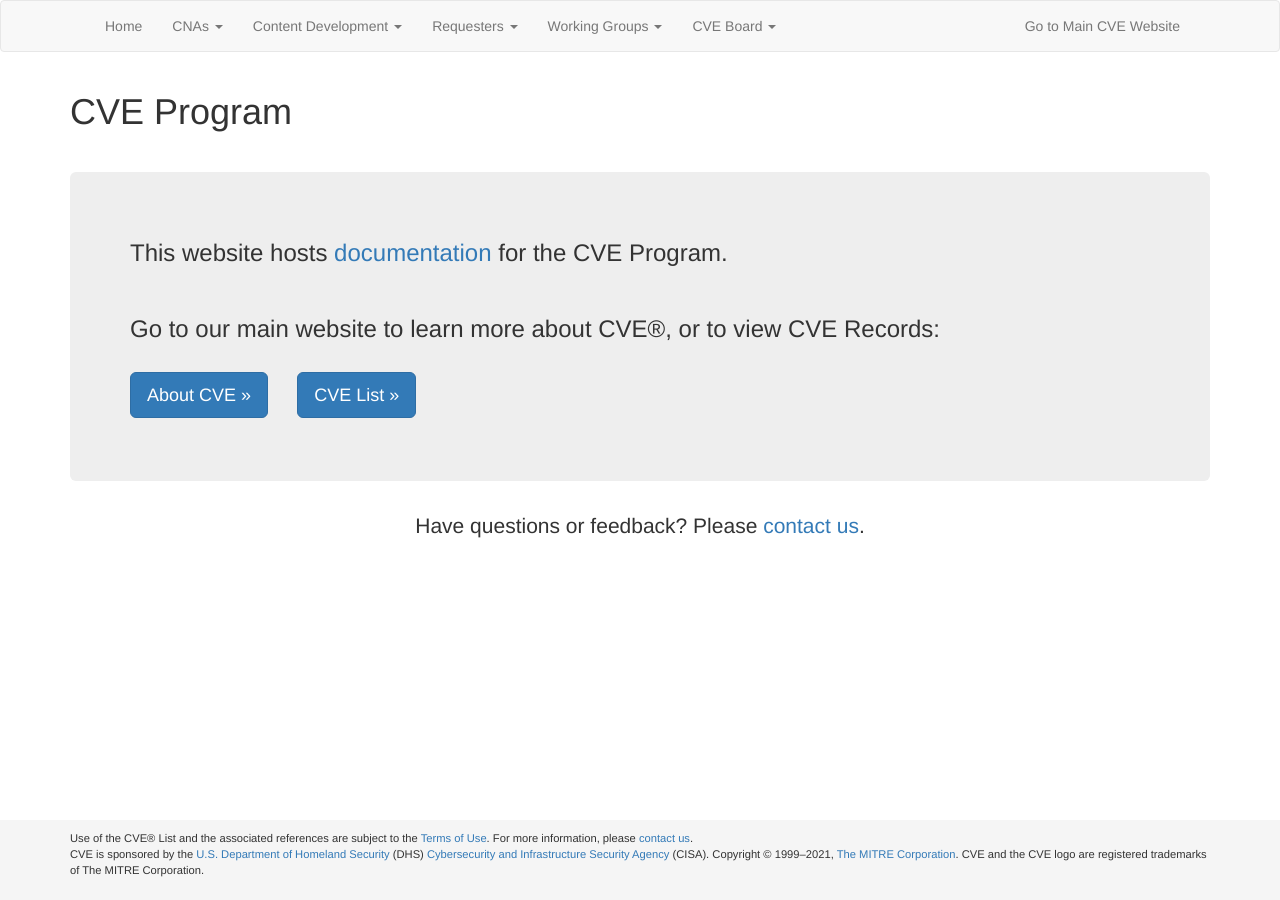
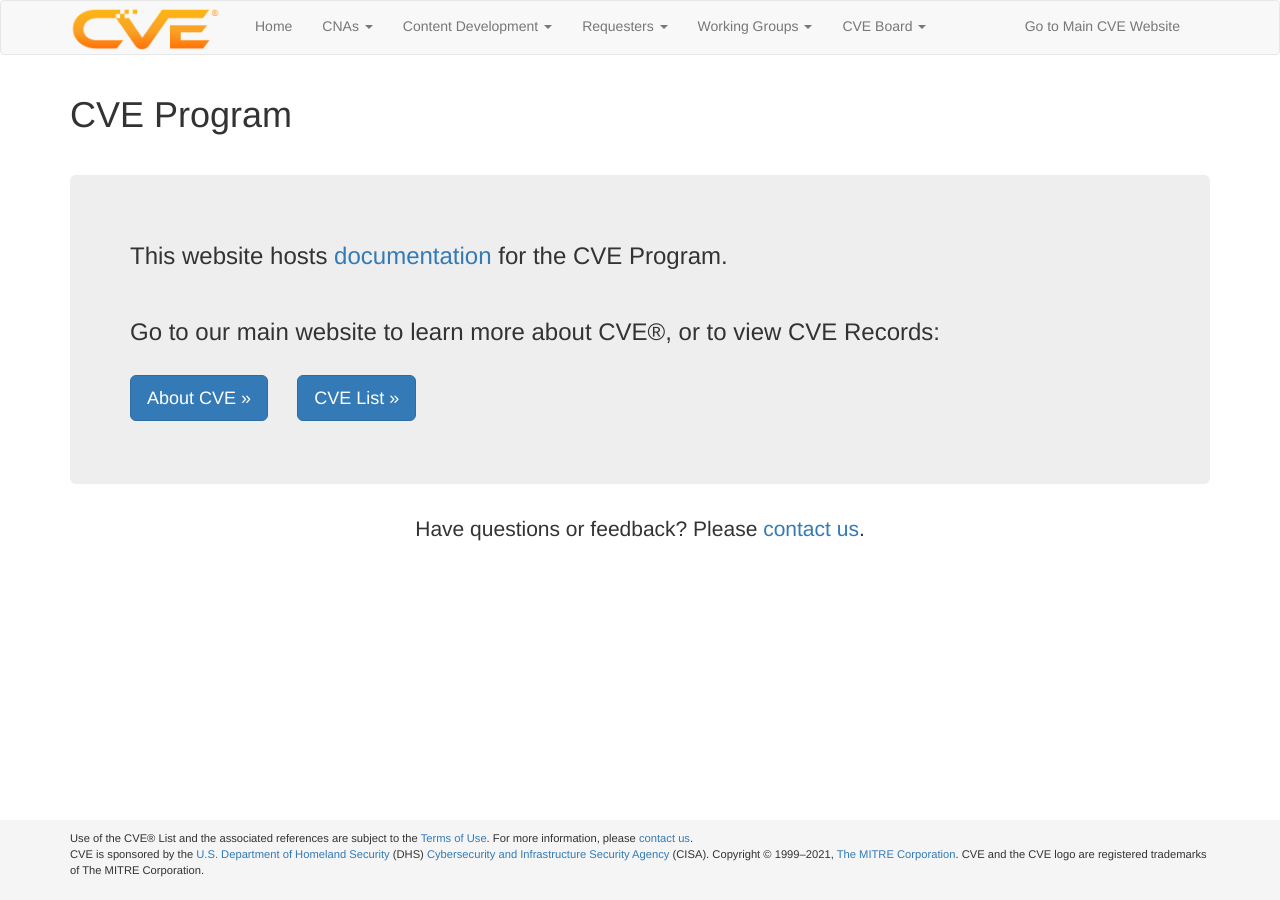
Before and after one commit to CVEProject/cveproject.github.io, a Jekyll site: the page built from index.md, in a window 1280 px wide. Built offline with Jekyll 4.4.1, drawn with Linux system fonts in a browser that asks for light colours; nearby versions of some CDN libraries.

Commit message:
Update header.html

```diff
--- a/_includes/header.html
+++ b/_includes/header.html
@@ -11,7 +11,7 @@
             <span class="icon-bar"></span>
             <span class="icon-bar"></span>
           </button>
-            <a href="https://cveproject.github.io" class="pull-left"><img src="/img/CVE_r.svg" style="max-height: 125px; max-width: 150px; margin-top: 6px; margin-bottom: 3px; margin-right: 20px; "></a>
+            <a href="https://cveproject.github.io" class="pull-left"><img src="/img/CVE_r.png" style="max-height: 125px; max-width: 150px; margin-top: 6px; margin-bottom: 3px; margin-right: 20px; "></a>
     </div>
 
     <div class="collapse navbar-collapse">
```
